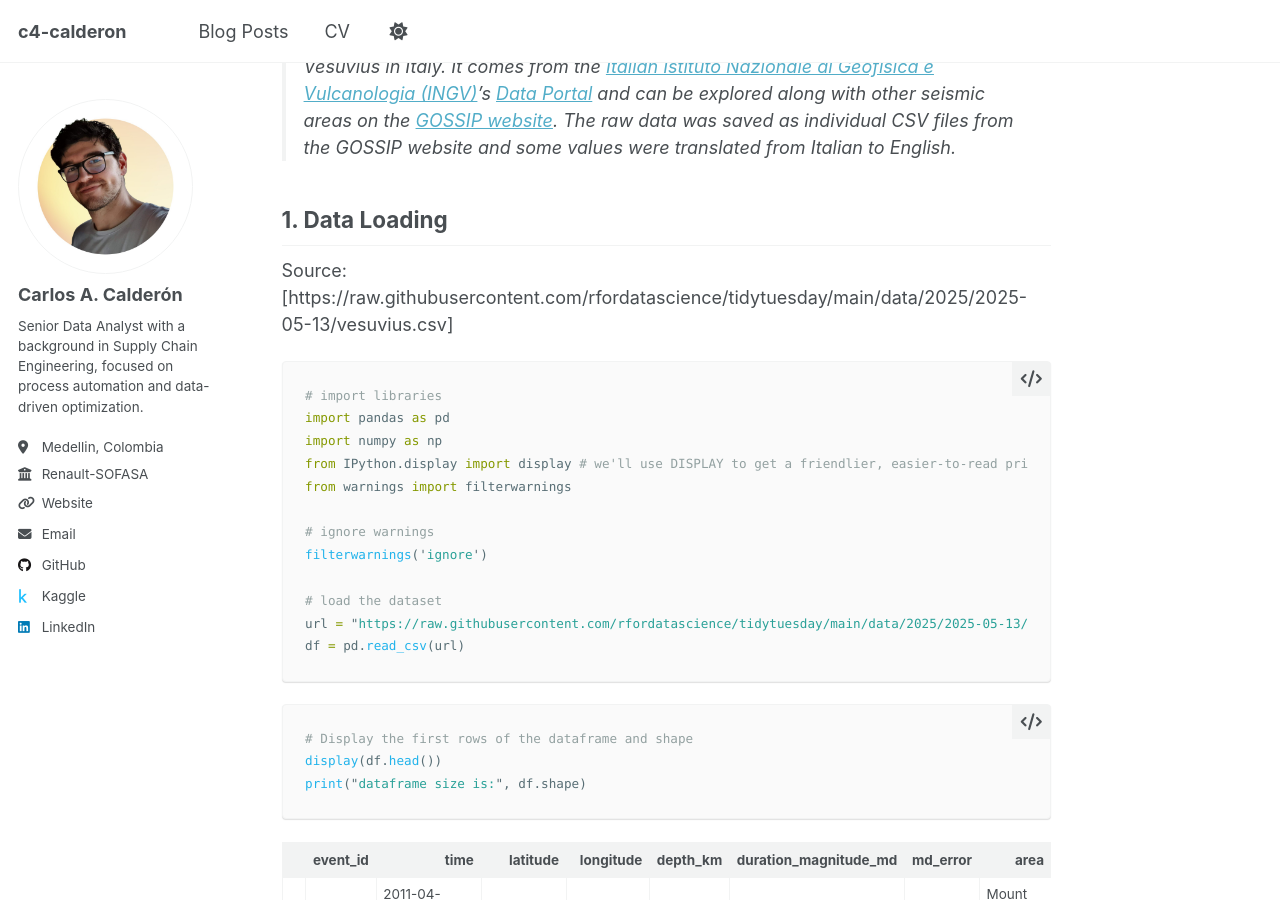
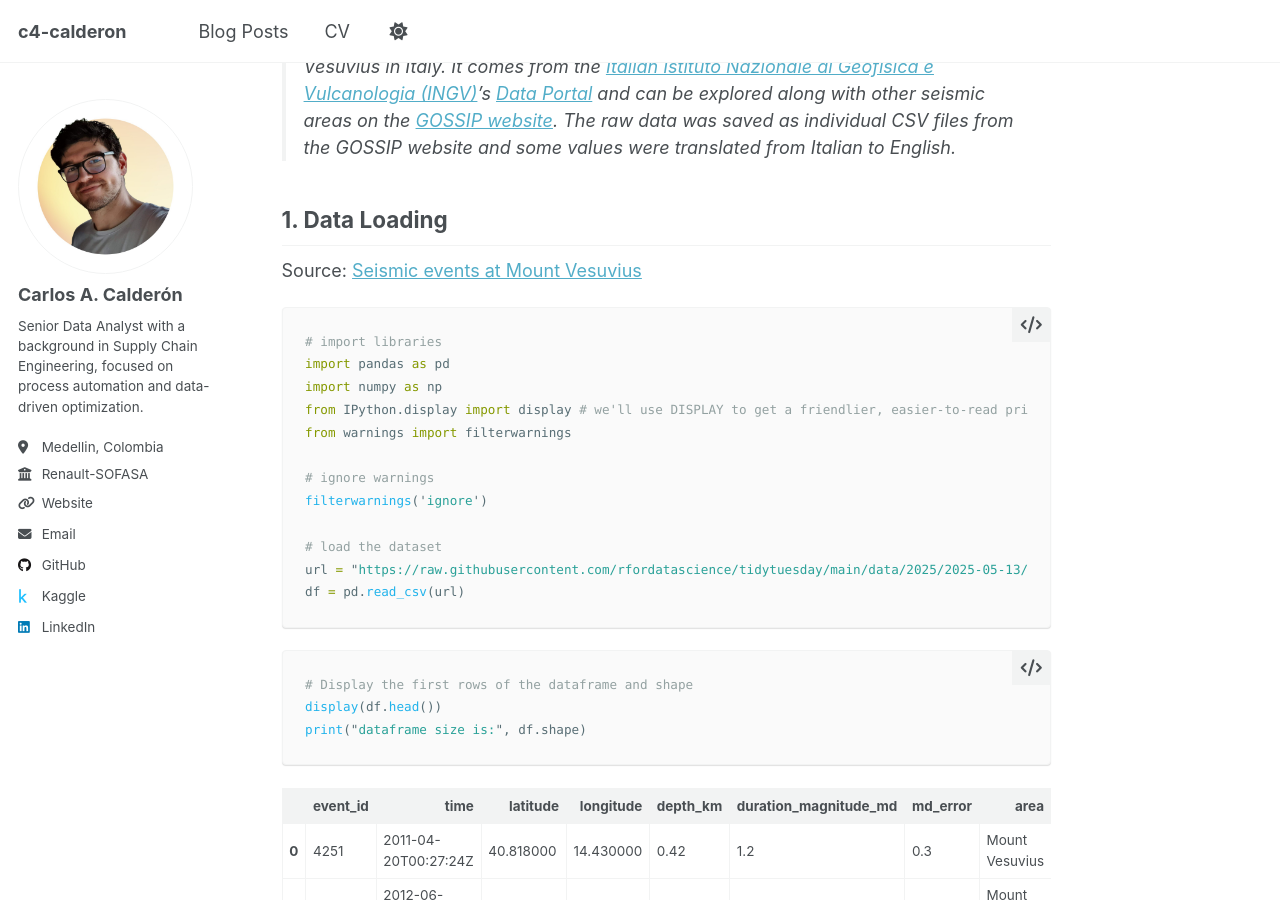
Before and after one commit to c4-calderon/c4-calderon.github.io, a Jekyll site: the page built from _posts/2026-03-14-Seismic-Events-at-Mount-Vesuvius.md, in a window 1280 px wide and 900 px high, scrolled down 902 px. Built offline with Jekyll 4.4.1, drawn with Linux system fonts in a browser that asks for light colours; a script that is not in the unit is left out.

Commit message:
Update source link text and enhance table container styling in Seismic Events post

````diff
--- a/_posts/2026-03-14-Seismic-Events-at-Mount-Vesuvius.md
+++ b/_posts/2026-03-14-Seismic-Events-at-Mount-Vesuvius.md
@@ -30,7 +30,7 @@
 
 ## 1. Data Loading
 
-Source: [https://raw.githubusercontent.com/rfordatascience/tidytuesday/main/data/2025/2025-05-13/vesuvius.csv]
+Source: [Seismic events at Mount Vesuvius](https://raw.githubusercontent.com/rfordatascience/tidytuesday/main/data/2025/2025-05-13/vesuvius.csv)
 
 ```python
 # import libraries
@@ -222,7 +222,7 @@
     dtypes: float64(5), int64(2), str(4)
     memory usage: 1.0 MB
 
-<div>
+<div class="table-container">
 <style scoped>
     .dataframe tbody tr th:only-of-type {
         vertical-align: middle;
````
